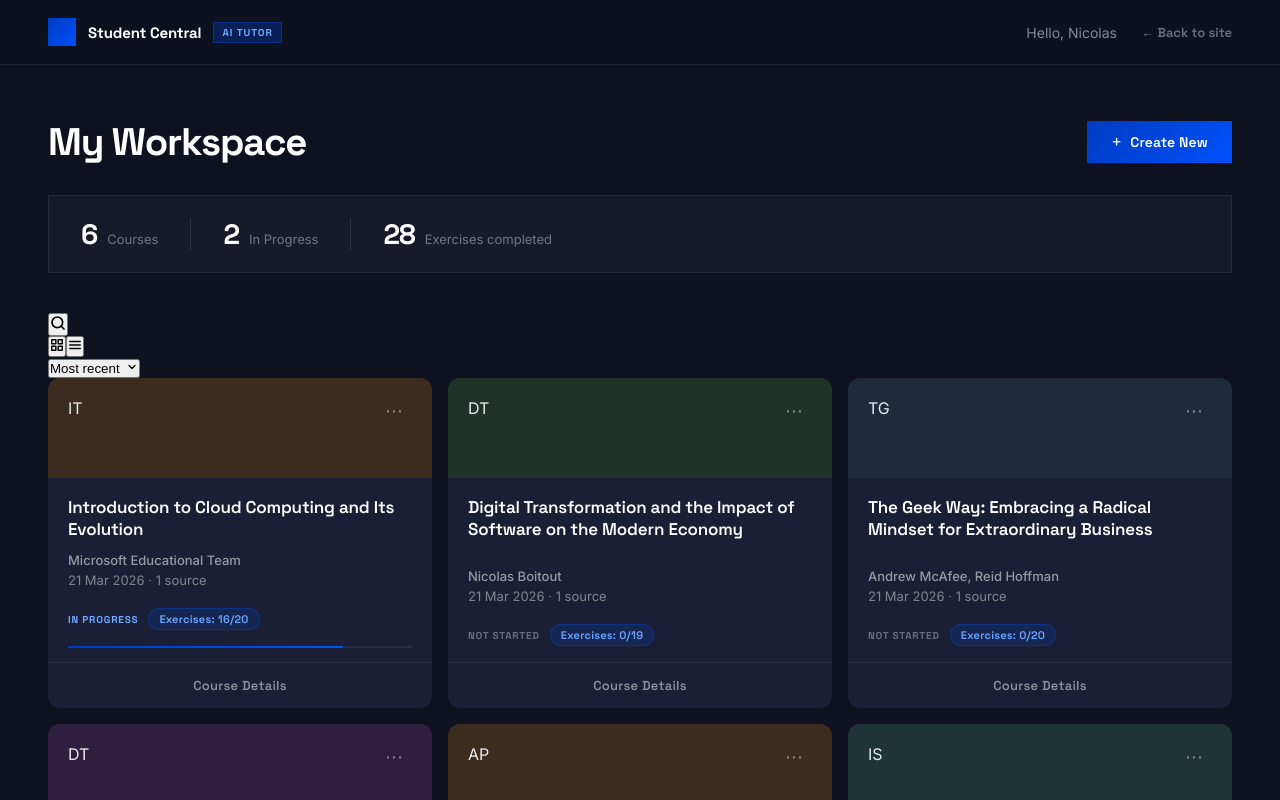
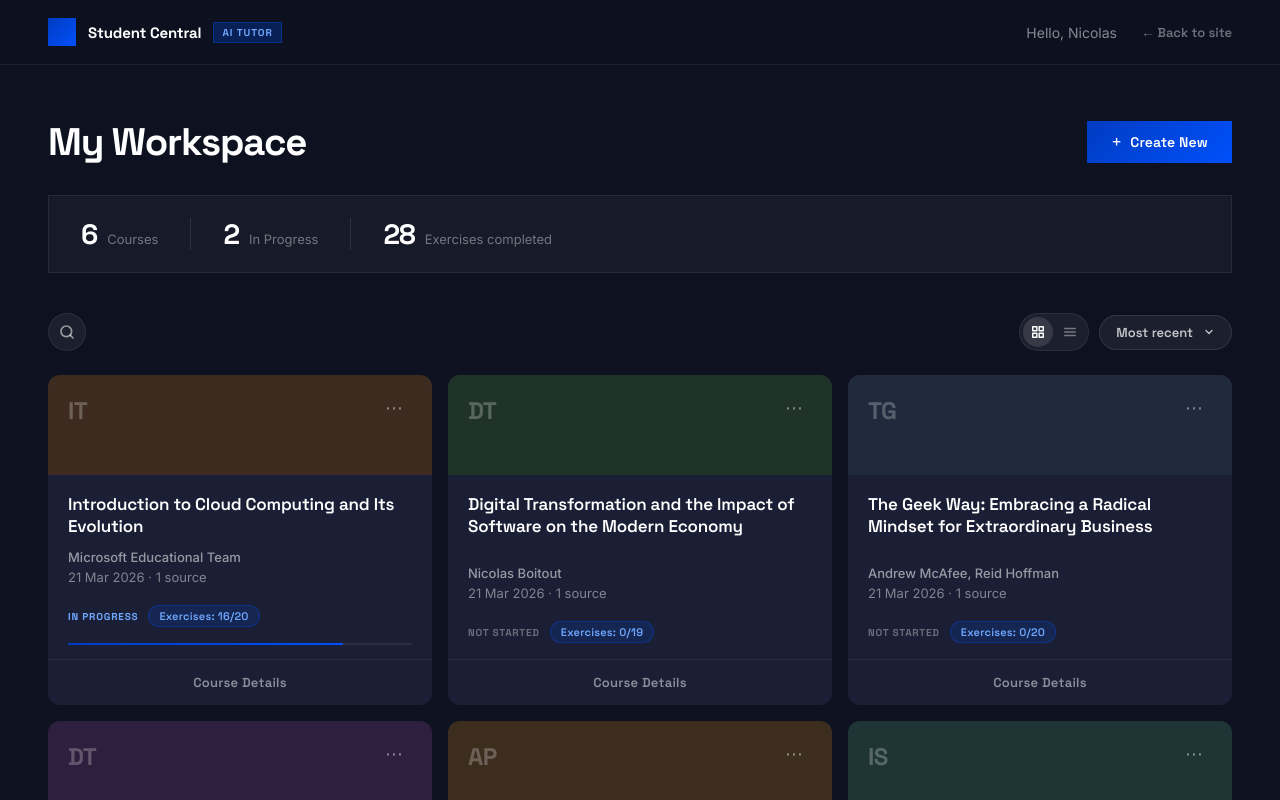
Before and after one commit to nboitout/student-central, a Next.js app: page /workspace in a window 1280 px wide. Shown: the top 800 px of the page. Built offline with nearby package versions, Linux system fonts and the light colour scheme.

Commit message:
Update workspace.module.css

```diff
--- a/src/app/workspace/workspace.module.css
+++ b/src/app/workspace/workspace.module.css
@@ -217,9 +217,12 @@
   flex-shrink: 0;
 }
 
-.cardEmoji {
-  font-size: 2.25rem;
-  line-height: 1;
+.cardInitials {
+  font-family: var(--font-display);
+  font-size: 1.5rem;
+  font-weight: 700;
+  color: rgba(255,255,255,0.25);
+  letter-spacing: -0.02em;
   user-select: none;
 }
 
@@ -388,7 +391,208 @@
   color: #6ea8ff;
 }
 
-/* ── Empty state ────────────────────────────────────────── */
+/* ── Toolbar ─────────────────────────────────────────────── */
+.toolbar {
+  display: flex;
+  align-items: center;
+  justify-content: space-between;
+  margin-bottom: 24px;
+  gap: 16px;
+}
+
+.toolbarLeft { display: flex; align-items: center; gap: 8px; }
+.toolbarRight { display: flex; align-items: center; gap: 10px; }
+
+/* Search */
+.searchWrap {
+  display: flex;
+  align-items: center;
+  background: rgba(255,255,255,0.06);
+  border: 1px solid rgba(255,255,255,0.08);
+  border-radius: 999px;
+  overflow: hidden;
+  transition: border-color 0.2s;
+}
+.searchWrap.searchOpen { border-color: rgba(0,80,250,0.4); }
+
+.toolBtn {
+  background: none;
+  border: none;
+  color: rgba(255,255,255,0.55);
+  cursor: pointer;
+  width: 36px;
+  height: 36px;
+  display: flex;
+  align-items: center;
+  justify-content: center;
+  flex-shrink: 0;
+  transition: color 0.2s;
+}
+.toolBtn:hover { color: #fff; }
+
+.searchInput {
+  background: none;
+  border: none;
+  outline: none;
+  color: #fff;
+  font-family: var(--font-body);
+  font-size: 0.875rem;
+  padding: 0 14px 0 4px;
+  width: 200px;
+}
+.searchInput::placeholder { color: rgba(255,255,255,0.3); }
+
+/* View toggle pill */
+.viewToggle {
+  display: flex;
+  align-items: center;
+  background: rgba(255,255,255,0.06);
+  border: 1px solid rgba(255,255,255,0.08);
+  border-radius: 999px;
+  padding: 3px;
+  gap: 2px;
+}
+
+.viewBtn {
+  background: none;
+  border: none;
+  color: rgba(255,255,255,0.4);
+  cursor: pointer;
+  width: 30px;
+  height: 30px;
+  display: flex;
+  align-items: center;
+  justify-content: center;
+  border-radius: 999px;
+  transition: background 0.15s, color 0.15s;
+}
+.viewBtn:hover { color: #fff; }
+.viewBtnActive {
+  background: rgba(255,255,255,0.12);
+  color: #fff;
+}
+
+/* Sort */
+.sortWrap { position: relative; }
+
+.sortBtn {
+  display: flex;
+  align-items: center;
+  gap: 4px;
+  background: rgba(255,255,255,0.06);
+  border: 1px solid rgba(255,255,255,0.1);
+  border-radius: 999px;
+  color: rgba(255,255,255,0.75);
+  font-family: var(--font-display);
+  font-size: 0.8125rem;
+  font-weight: 600;
+  padding: 8px 16px;
+  cursor: pointer;
+  transition: background 0.15s, color 0.15s;
+  white-space: nowrap;
+}
+.sortBtn:hover { background: rgba(255,255,255,0.1); color: #fff; }
+
+.sortDropdown {
+  position: absolute;
+  top: calc(100% + 6px);
+  right: 0;
+  background: #1e2438;
+  border: 1px solid rgba(255,255,255,0.1);
+  border-radius: 10px;
+  box-shadow: 0 12px 36px rgba(0,0,0,0.5);
+  z-index: 30;
+  min-width: 148px;
+  overflow: hidden;
+  padding: 4px;
+}
+
+.sortItem {
+  display: block;
+  width: 100%;
+  padding: 10px 14px;
+  background: none;
+  border: none;
+  text-align: left;
+  font-family: var(--font-display);
+  font-size: 0.875rem;
+  font-weight: 500;
+  color: rgba(255,255,255,0.7);
+  cursor: pointer;
+  border-radius: 6px;
+  transition: background 0.15s, color 0.15s;
+}
+.sortItem:hover { background: rgba(255,255,255,0.07); color: #fff; }
+.sortItemActive { color: #fff; font-weight: 600; background: rgba(0,80,250,0.15); }
+
+/* ── List view ───────────────────────────────────────────── */
+.listView {
+  display: flex;
+  flex-direction: column;
+  gap: 2px;
+}
+
+.listRow {
+  display: flex;
+  align-items: center;
+  gap: 16px;
+  background: #1a1f35;
+  padding: 16px 20px;
+  border-radius: 8px;
+  cursor: pointer;
+  transition: background 0.2s;
+}
+.listRow:hover { background: #1f2540; }
+
+.listAccent {
+  width: 44px;
+  height: 44px;
+  border-radius: 8px;
+  flex-shrink: 0;
+  display: flex;
+  align-items: center;
+  justify-content: center;
+}
+
+.listInitials {
+  font-family: var(--font-display);
+  font-size: 0.875rem;
+  font-weight: 700;
+  color: rgba(255,255,255,0.3);
+  letter-spacing: -0.01em;
+}
+
+.listBody {
+  flex: 1;
+  min-width: 0;
+}
+
+.listTitle {
+  font-family: var(--font-display);
+  font-size: 0.9375rem;
+  font-weight: 600;
+  color: #fff;
+  letter-spacing: -0.01em;
+  white-space: nowrap;
+  overflow: hidden;
+  text-overflow: ellipsis;
+  margin-bottom: 3px;
+}
+
+.listMeta {
+  font-family: var(--font-body);
+  font-size: 0.8125rem;
+  color: rgba(255,255,255,0.4);
+}
+
+.listRight {
+  display: flex;
+  align-items: center;
+  gap: 10px;
+  flex-shrink: 0;
+}
+
+/* ── Empty state ─────────────────────────────────────────── */
 .emptyState {
   display: flex;
   flex-direction: column;
```
